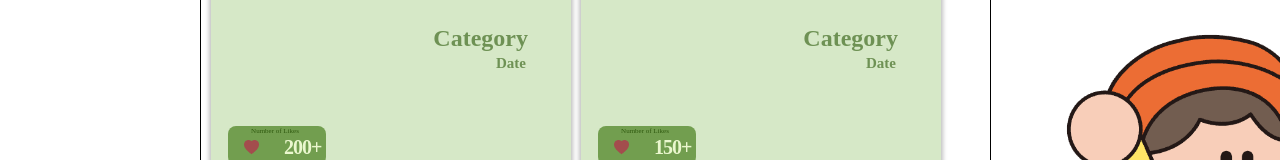
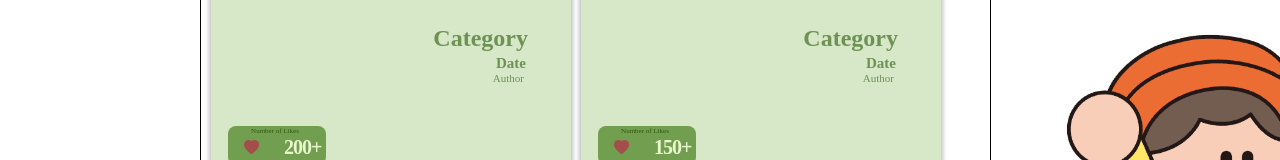
Before and after one commit to 2024-KNU-POLIJE-TEAM06/rightchain-frontend, a React (Create React App) app: page /main in a window 1280 px wide. Shown: the part 295-455 px from the top of the page. Built offline with nearby package versions, Linux system fonts and the light colour scheme.

Commit message:
refactor : update card

```diff
--- a/src/components/card/Card.jsx
+++ b/src/components/card/Card.jsx
@@ -16,6 +16,9 @@ const Card = () => {
         <S.Date>
           Date
         </S.Date>
+        <S.Author>
+          Author
+        </S.Author>
         <S.Likeborder>
           <S.Liketitle>
             Number of Likes
@@ -39,6 +42,9 @@ const Card = () => {
         <S.Date>
           Date
         </S.Date>
+        <S.Author>
+          Author
+        </S.Author>
         <S.Likeborder>
           <S.Liketitle>
             Number of Likes
@@ -62,6 +68,9 @@ const Card = () => {
         <S.Date>
           Date
         </S.Date>
+        <S.Author>
+          Author
+        </S.Author>
         <S.Likeborder>
           <S.Liketitle>
             Number of Likes
@@ -85,6 +94,9 @@ const Card = () => {
         <S.Date>
           Date
         </S.Date>
+        <S.Author>
+          Author
+        </S.Author>
         <S.Likeborder>
           <S.Liketitle>
             Number of Likes
@@ -108,6 +120,9 @@ const Card = () => {
         <S.Date>
           Date
         </S.Date>
+        <S.Author>
+          Author
+        </S.Author>
         <S.Likeborder>
           <S.Liketitle>
             Number of Likes
@@ -131,6 +146,9 @@ const Card = () => {
         <S.Date>
           Date
         </S.Date>
+        <S.Author>
+          Author
+        </S.Author>
         <S.Likeborder>
           <S.Liketitle>
             Number of Likes
@@ -154,6 +172,9 @@ const Card = () => {
         <S.Date>
           Date
         </S.Date>
+        <S.Author>
+          Author
+        </S.Author>
         <S.Likeborder>
           <S.Liketitle>
             Number of Likes
@@ -177,6 +198,9 @@ const Card = () => {
         <S.Date>
           Date
         </S.Date>
+        <S.Author>
+          Author
+        </S.Author>
         <S.Likeborder>
           <S.Liketitle>
             Number of Likes
@@ -200,6 +224,9 @@ const Card = () => {
         <S.Date>
           Date
         </S.Date>
+        <S.Author>
+          Author
+        </S.Author>
         <S.Likeborder>
           <S.Liketitle>
             Number of Likes
@@ -223,6 +250,9 @@ const Card = () => {
         <S.Date>
           Date
         </S.Date>
+        <S.Author>
+          Author
+        </S.Author>
         <S.Likeborder>
           <S.Liketitle>
             Number of Likes
@@ -247,6 +277,9 @@ const Card = () => {
         <S.Date>
           Date
         </S.Date>
+        <S.Author>
+          Author
+        </S.Author>
         <S.Likeborder>
           <S.Liketitle>
             Number of Likes
--- a/src/components/card/Card.style.jsx
+++ b/src/components/card/Card.style.jsx
@@ -139,3 +139,19 @@ gap: 0px;
 opacity: 0px;
 position: absolute;
 `;
+
+export const Author = styled.p`
+width: 37px;
+height: 17px;
+top: 143px;
+left: 276px;
+gap: 0px;
+opacity: 0px;
+font-family: Poppins;
+font-size: 11px;
+font-weight: 300;
+line-height: 16.5px;
+text-align: right;
+color: #6E9154;
+position: absolute;
+`;
```
